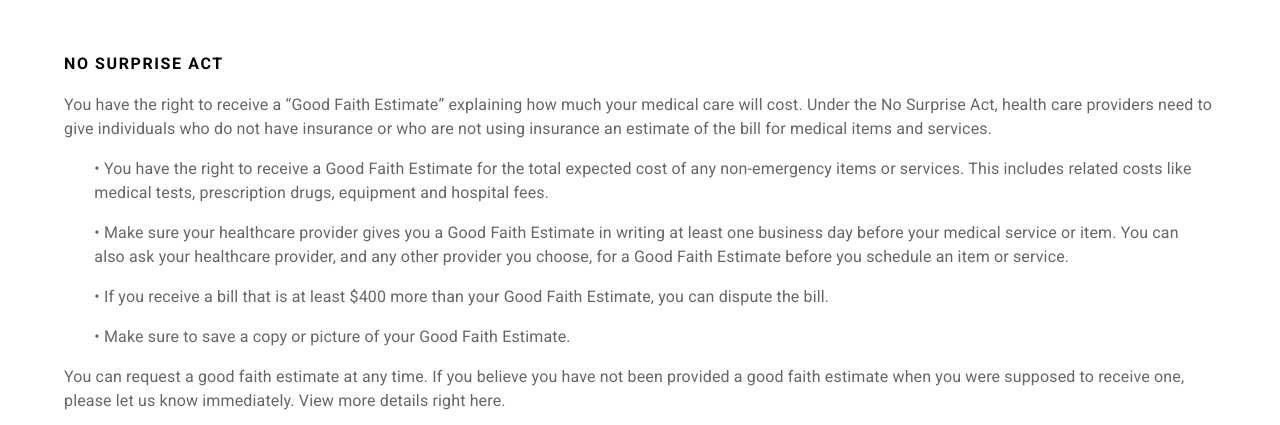
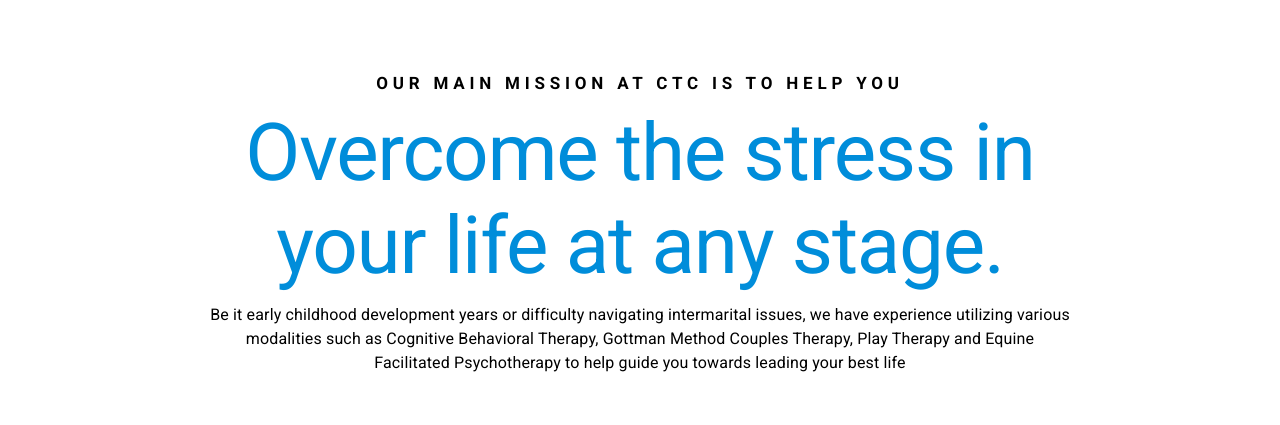
Before and after one commit to O-Tobi/Therapy-Website, a React (Create React App) app: page /about in a window 1280 px wide. Shown: the part 911-1336 px from the top of the page. Built offline with nearby package versions, Linux system fonts and the light colour scheme.

Commit message:
Reached a Checkpoint

```diff
--- a/src/Reusable Components/ReusableHero.js
+++ b/src/Reusable Components/ReusableHero.js
@@ -67,7 +67,7 @@ function ReusableHero (props) {
                     component="h1"
                     gutterBottom
                     sx={{
-                        fontSize: {xs:'35px', sm: '45px', md: '55px', lg: '65px' },
+                        fontSize: {xs:'40px', sm: '50px', md: '60px', lg: '70px' },
                         }}>
                         {props.mainInfo}
                     </Typography>
--- a/src/components/About/About.js
+++ b/src/components/About/About.js
@@ -1,4 +1,4 @@
-import { Box } from "@mui/material";
+import { Box, Typography, Container, } from "@mui/material";
 import ReusableHero from "../../Reusable Components/ReusableHero";
 import Happy from './../../assets/happy_family.jpg'
 
@@ -13,6 +13,57 @@ function About () {
       title= "meet our therapists"
       mainInfo= "Guiding you towards a joyful stress-free life." />
 
+<Container
+            sx={{
+                marginTop: { xs: '40px', sm: '60px', md: '80px', lg: '80px' },
+                textAlign: 'center',
+            }}
+        >
+            <Box
+                sx={{
+
+                    width: { xs: '100%', md: '75%', lg: '75%', xl: '50%' }, // Adjust width based on breakpoints
+                    marginLeft: 'auto',
+                    marginRight: 'auto', // Center the box horizontally
+
+                }}
+            >
+                <Typography
+                    variant="h6"
+                    sx={{
+                        fontSize: { xs: '12px', sm: '17px' },
+                        letterSpacing: { xs: '.2rem', sm: '.3rem' },
+                        fontWeight: 'bold',
+                        textTransform: 'uppercase',
+                        marginBottom: '10px',
+
+                    }}
+                >
+                    our main mission at ctc is to help you
+                </Typography>
+                <Typography
+                    variant="h1"
+                    component="h1"
+                    sx={{
+                        textAlign: 'center',
+                        fontWeight: '400',
+                        color: '#008DDA',
+                        fontSize: { xs: '2rem', sm: '3rem', md: '5rem', lg: '5rem' },
+                        marginBottom: '10px',
+                    }}
+                >
+                    Overcome the stress in your life at any stage.
+                </Typography>
+
+                <Typography>
+                    Be it early childhood development years or difficulty navigating intermarital issues, we have experience utilizing various modalities such as Cognitive Behavioral Therapy, Gottman Method Couples Therapy, Play Therapy and Equine Facilitated Psychotherapy to help guide you towards leading your best life
+                </Typography>
+            </Box>
+
+
+
+        </Container>
+
      </Box>
     )
 };
```
